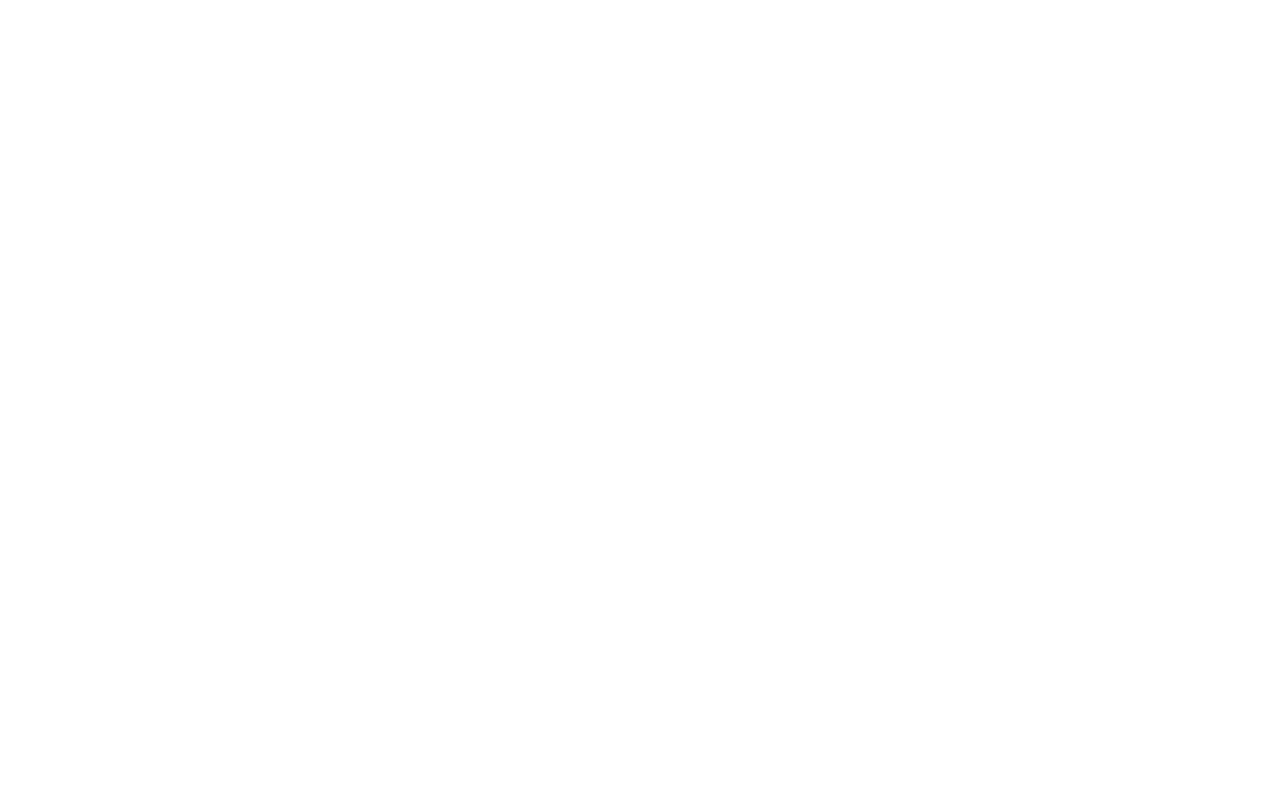
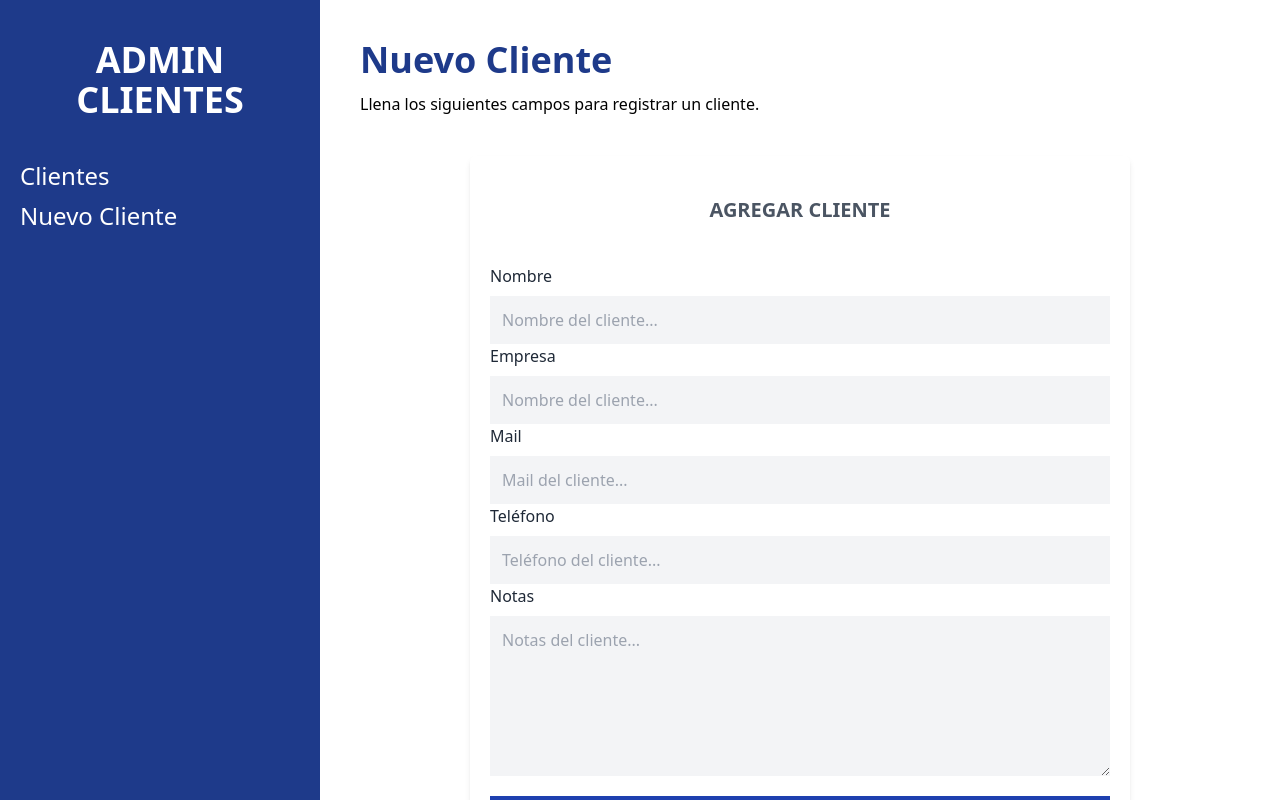
Before and after one commit to lucasscattolin/administrador-clientes, a React (Vite) app: page /nuevo in a window 1280 px wide. Before the commit this address had no page. Built offline with nearby package versions, Linux system fonts and the light colour scheme.

Commit message:
Actualización rutas

```diff
--- a/db.json
+++ b/db.json
@@ -1,12 +1,12 @@
 {
   "clientes": [
     {
-      "id": 1,
       "nombre": "Lucas Scattolin",
       "empresa": "Scattech",
       "mail": "scatto.lucas@gmail.com",
       "telefono": "2236695258",
-      "notas": "Usuario namber guan"
+      "notas": "Usuario namber guan",
+      "id": 1
     },
     {
       "nombre": "Juan Perez",
@@ -23,14 +23,6 @@
       "telefono": "33333333",
       "notas": "Soy el tercero pa.",
       "id": 3
-    },
-    {
-      "nombre": "El cuarto",
-      "empresa": "Cuartito",
-      "mail": "cuartito@four.com",
-      "telefono": "444444444444",
-      "notas": "El cuartillo",
-      "id": 4
     }
   ]
 }
--- a/src/App.jsx
+++ b/src/App.jsx
@@ -10,7 +10,7 @@
 	return (
 		<BrowserRouter>
 			<Routes>
-				<Route path="/clientes" element={<Layout />}>
+				<Route path="/" element={<Layout />}>
 					<Route index element={<Inicio />} />
 					<Route path="nuevo" element={<NuevoCliente />} />
 					<Route path="editar/:id" element={<EditarCliente />} />
--- a/src/components/Cliente.jsx
+++ b/src/components/Cliente.jsx
@@ -21,7 +21,7 @@
 				<button
 					type="button"
 					className="bg-yellow-400 hover:bg-yellow-500 block w-full text-white p-2 uppercase font-bold text-xs"
-					onClick={() => navigate(`/clientes/${id}`)}
+					onClick={() => navigate(`/${id}`)}
 				>
 					Ver
 				</button>
@@ -29,7 +29,7 @@
 				<button
 					type="button"
 					className="bg-blue-600 hover:bg-blue-700 block w-full text-white p-2 uppercase font-bold text-xs mt-3"
-					onClick={() => navigate(`/clientes/editar/${id}`)}
+					onClick={() => navigate(`/editar/${id}`)}
 				>
 					Editar
 				</button>
--- a/src/components/Formulario.jsx
+++ b/src/components/Formulario.jsx
@@ -48,7 +48,7 @@
 			}
 
 			await respuesta.json();
-			navigate("/clientes");
+			navigate("/");
 		} catch (error) {
 			console.log(error);
 		}
--- a/src/layout/Layout.jsx
+++ b/src/layout/Layout.jsx
@@ -10,11 +10,11 @@
 				<h2 className="text-4xl font-black text-center text-white">ADMIN CLIENTES</h2>
 
 				<nav className="mt-10">
-					<Link to="/clientes" className={`${urlActual === "/clientes" ? "text-blue-300" : "text-white"} text-white text-2xl block mt-2 hover:text-blue-400`}>
+					<Link to="/" className={`${urlActual === "/" ? "text-blue-300" : "text-white"} text-white text-2xl block mt-2 hover:text-blue-400`}>
 						Clientes
 					</Link>
 
-					<Link to="/clientes/nuevo" className={`${urlActual === "/clientes/nuevo" ? "text-blue-300" : "text-white"} text-white text-2xl block mt-2 hover:text-blue-400`}>
+					<Link to="/nuevo" className={`${urlActual === "/nuevo" ? "text-blue-300" : "text-white"} text-white text-2xl block mt-2 hover:text-blue-400`}>
 						Nuevo Cliente
 					</Link>
 				</nav>
```
